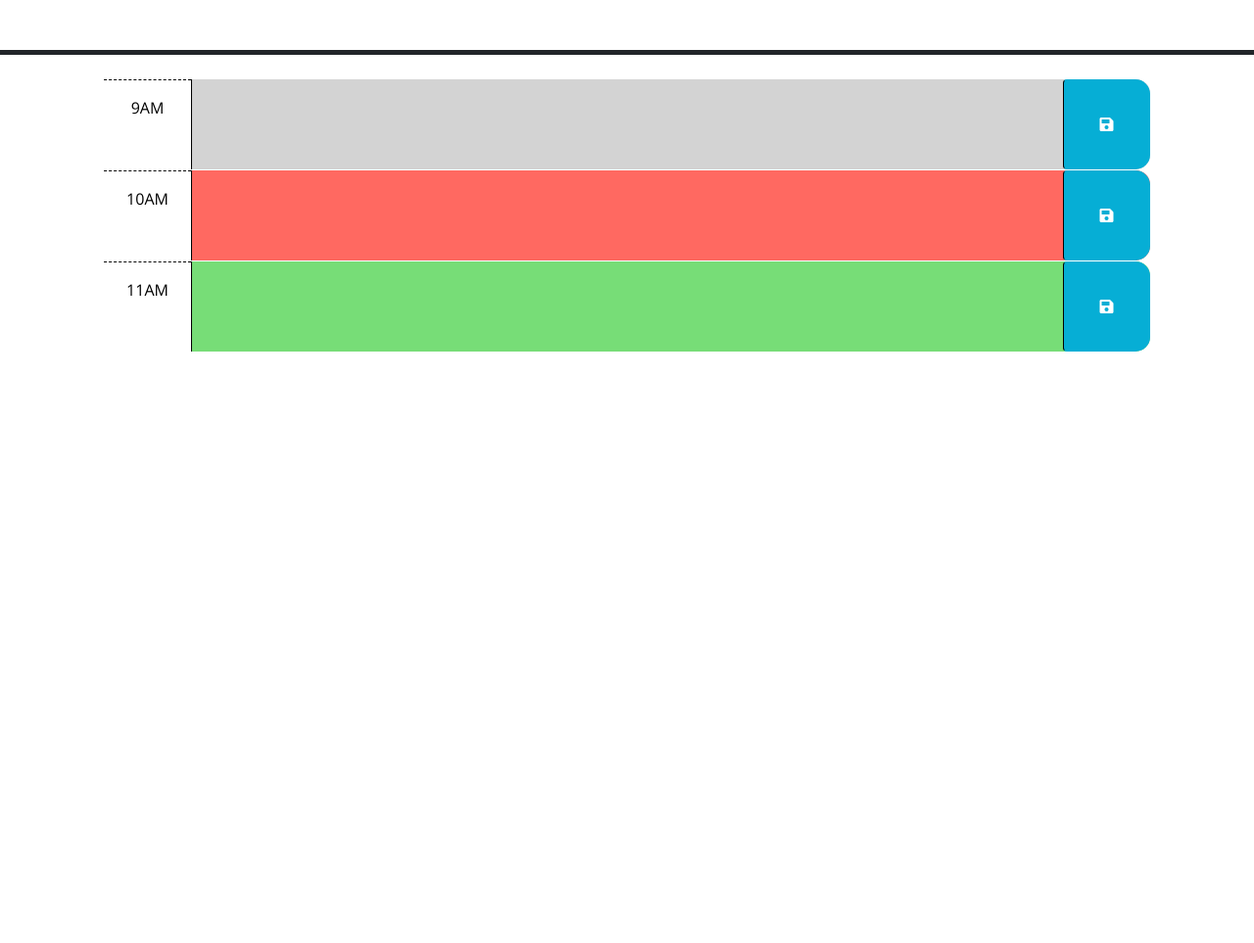
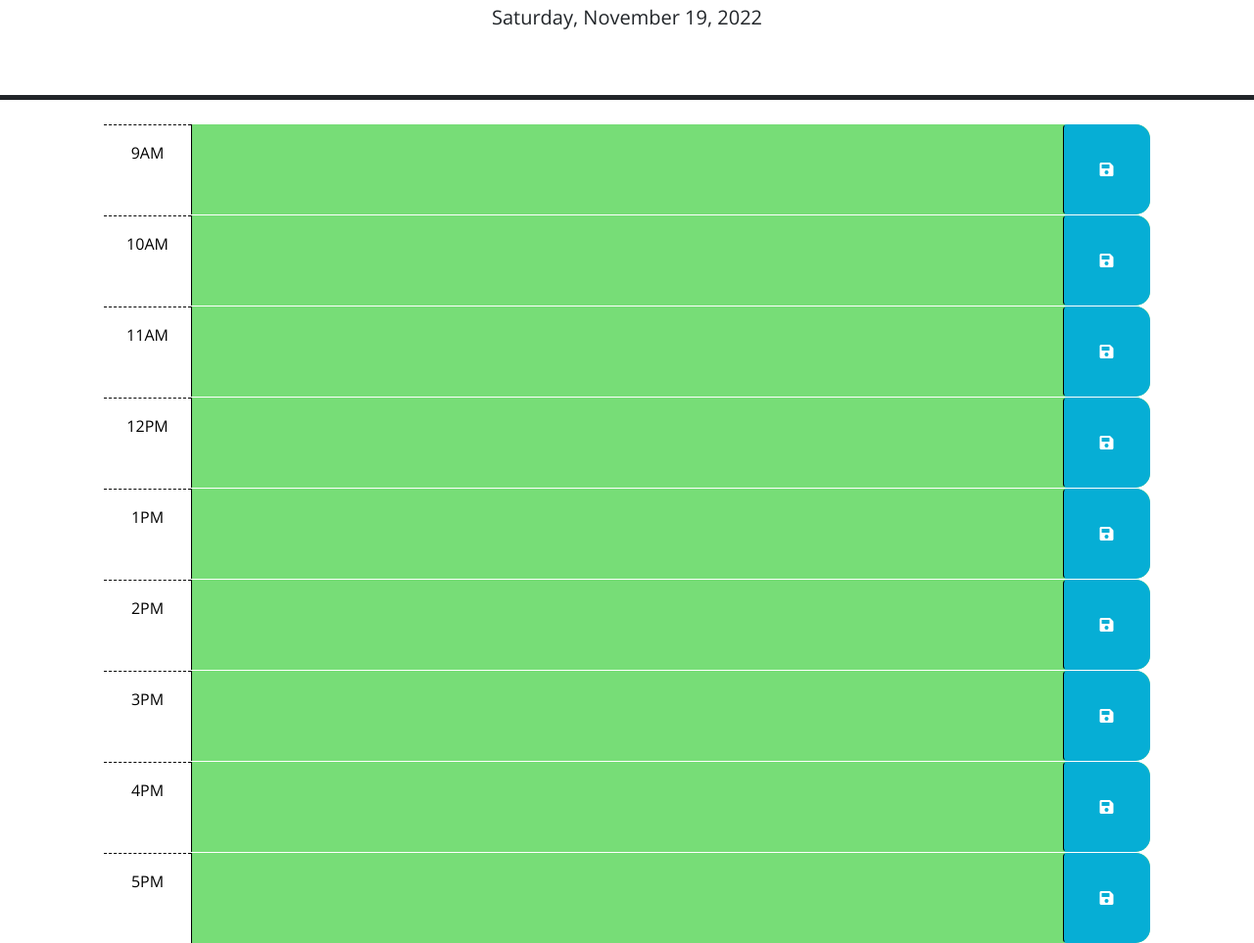
Before and after one commit to wangbrian26/Calendar, a plain HTML site: page index.html in a window 1280 px wide. Shown: the part 176-1139 px from the top of the page at 98% size. Before the commit the page ends 800 px from the top, so only its background shows below. Drawn offline with nearby package versions, Linux system fonts and the light colour scheme.

Commit message:
added logic for changing background color

```diff
--- a/index.html
+++ b/index.html
@@ -29,18 +29,7 @@
       <p id="currentDay" class="lead"></p>
     </header>
     <div class="container-lg px-5">
-      <!-- Use class for "past", "present", and "future" to apply styles to the
-        time-block divs accordingly. The javascript will need to do this by
-        adding/removing these classes on each div by comparing the hour in the
-        id to the current hour. The html provided below is meant to be an example
-        demonstrating how the css provided can be leveraged to create the
-        desired layout and colors. The html below should be removed or updated
-        in the finished product. Remember to delete this comment once the
-        code is implemented.
-        -->
-
-      <!-- Example of a past time block. The "past" class adds a gray background color. -->
-      <div id="hour-9" class="row time-block past">
+      <div id="hour-9" class="row time-block">
         <div class="col-2 col-md-1 hour text-center py-3">9AM</div>
         <textarea class="col-8 col-md-10 description" rows="3"> </textarea>
         <button class="btn saveBtn col-2 col-md-1" aria-label="save">
@@ -48,8 +37,7 @@
         </button>
       </div>
 
-      <!-- Example of a a present time block. The "present" class adds a red background color. -->
-      <div id="hour-10" class="row time-block present">
+      <div id="hour-10" class="row time-block">
         <div class="col-2 col-md-1 hour text-center py-3">10AM</div>
         <textarea class="col-8 col-md-10 description" rows="3"> </textarea>
         <button class="btn saveBtn col-2 col-md-1" aria-label="save">
@@ -57,9 +45,56 @@
         </button>
       </div>
 
-      <!-- Example of a future time block. The "future" class adds a green background color. -->
-      <div id="hour-11" class="row time-block future">
+      <div id="hour-11" class="row time-block">
         <div class="col-2 col-md-1 hour text-center py-3">11AM</div>
+        <textarea class="col-8 col-md-10 description" rows="3"> </textarea>
+        <button class="btn saveBtn col-2 col-md-1" aria-label="save">
+          <i class="fas fa-save" aria-hidden="true"></i>
+        </button>
+      </div>
+
+      <div id="hour-12" class="row time-block">
+        <div class="col-2 col-md-1 hour text-center py-3">12PM</div>
+        <textarea class="col-8 col-md-10 description" rows="3"> </textarea>
+        <button class="btn saveBtn col-2 col-md-1" aria-label="save">
+          <i class="fas fa-save" aria-hidden="true"></i>
+        </button>
+      </div>
+
+      <div id="hour-13" class="row time-block">
+        <div class="col-2 col-md-1 hour text-center py-3">1PM</div>
+        <textarea class="col-8 col-md-10 description" rows="3"> </textarea>
+        <button class="btn saveBtn col-2 col-md-1" aria-label="save">
+          <i class="fas fa-save" aria-hidden="true"></i>
+        </button>
+      </div>
+
+      <div id="hour-14" class="row time-block">
+        <div class="col-2 col-md-1 hour text-center py-3">2PM</div>
+        <textarea class="col-8 col-md-10 description" rows="3"> </textarea>
+        <button class="btn saveBtn col-2 col-md-1" aria-label="save">
+          <i class="fas fa-save" aria-hidden="true"></i>
+        </button>
+      </div>
+
+      <div id="hour-15" class="row time-block">
+        <div class="col-2 col-md-1 hour text-center py-3">3PM</div>
+        <textarea class="col-8 col-md-10 description" rows="3"> </textarea>
+        <button class="btn saveBtn col-2 col-md-1" aria-label="save">
+          <i class="fas fa-save" aria-hidden="true"></i>
+        </button>
+      </div>
+
+      <div id="hour-16" class="row time-block">
+        <div class="col-2 col-md-1 hour text-center py-3">4PM</div>
+        <textarea class="col-8 col-md-10 description" rows="3"> </textarea>
+        <button class="btn saveBtn col-2 col-md-1" aria-label="save">
+          <i class="fas fa-save" aria-hidden="true"></i>
+        </button>
+      </div>
+
+      <div id="hour-17" class="row time-block">
+        <div class="col-2 col-md-1 hour text-center py-3">5PM</div>
         <textarea class="col-8 col-md-10 description" rows="3"> </textarea>
         <button class="btn saveBtn col-2 col-md-1" aria-label="save">
           <i class="fas fa-save" aria-hidden="true"></i>
--- a/script.js
+++ b/script.js
@@ -1,7 +1,7 @@
 // Wrap all code that interacts with the DOM in a call to jQuery to ensure that
 // the code isn't run until the browser has finished rendering all the elements
 // in the html.
-$(function () {
+$(document).ready(function () {
   // TODO: Add a listener for click events on the save button. This code should
   // use the id in the containing time-block as a key to save the user input in
   // local storage. HINT: What does `this` reference in the click listener
@@ -18,6 +18,23 @@ $(function () {
   // TODO: Add code to get any user input that was saved in localStorage and set
   // the values of the corresponding textarea elements. HINT: How can the id
   // attribute of each time-block be used to do this?
-  //
+  function updateDisplay() {
+    $(".time-block").each(function () {
+      var currentHour = dayjs().format("H");
+      var blockHour = parseInt($(this).attr("id").split("-")[1]);
+      console.log(blockHour);
+      if (blockHour < currentHour) {
+        $(this).addClass("past");
+      } else if (blockHour == currentHour) {
+        $(this).addClass("present");
+      } else {
+        $(this).addClass("future");
+      }
+    });
+  }
+
+  updateDisplay();
+  console.log(dayjs().format("H"));
   // TODO: Add code to display the current date in the header of the page.
+  $("#currentDay").text(dayjs().format("dddd, MMMM D, YYYY"));
 });
```
